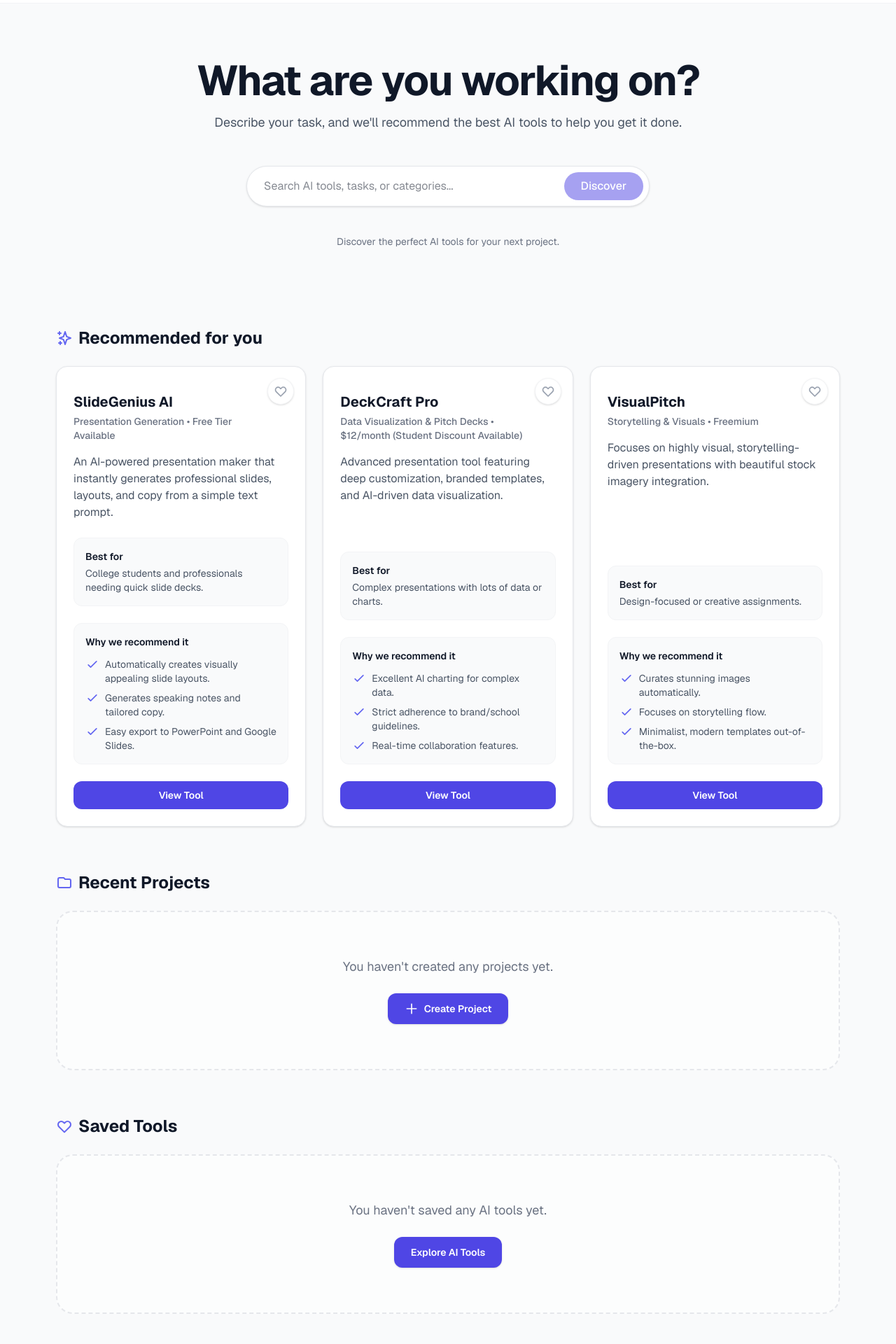
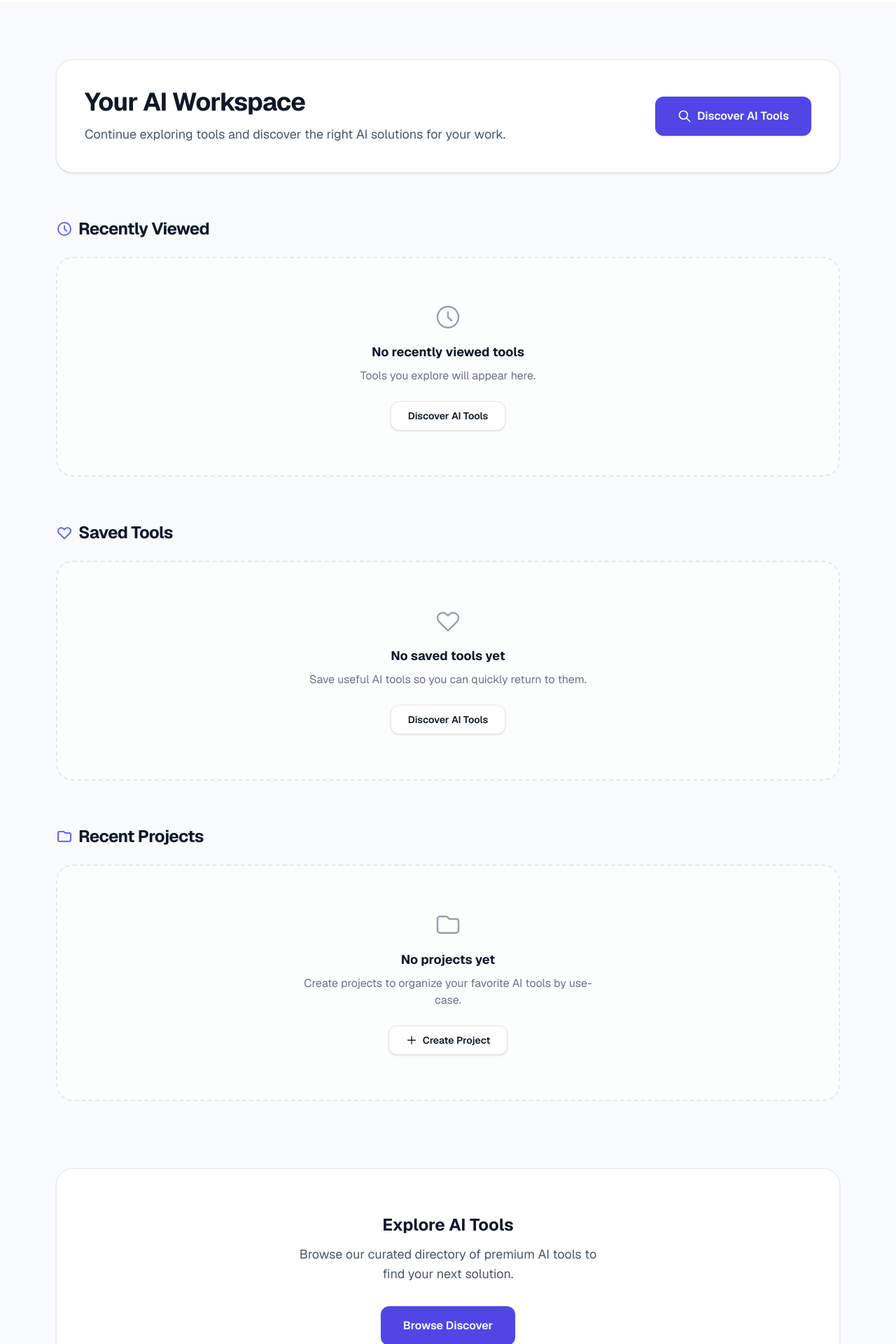
Before and after one commit to YashkumarLohra/ai-saas-platform, a Next.js app: page / in a window 1280 px wide. Shown: the part 60-1980 px from the top of the page at 70% size. Built offline with nearby package versions, Linux system fonts and the light colour scheme.

Commit message:
feat: improve personal AI workspace dashboard

```diff
--- a/src/components/DashboardView.tsx
+++ b/src/components/DashboardView.tsx
@@ -1,7 +1,6 @@
 "use client";
 
 import { useState, useMemo, useEffect } from "react";
-import { TaskInput } from "@/components/TaskInput";
 import { ToolCard } from "@/components/ToolCard";
 import { ProjectCard } from "@/components/ProjectCard";
 import { useProjects } from "@/context/ProjectsContext";
@@ -14,7 +13,6 @@ import { Dialog } from "@/components/Dialog";
 
 export function DashboardView() {
   const [mounted, setMounted] = useState(false);
-  const [hasTask, setHasTask] = useState(false);
 
   const { projects, deleteProject } = useProjects();
   const { favorites } = useFavorites();
@@ -28,8 +26,6 @@ export function DashboardView() {
   }, []);
 
   // Derived state for the dashboard widgets
-  const fallbackRecommendations = useMemo(() => MOCK_RECOMMENDATIONS.slice(0, 3), []);
-
   const recentProjects = useMemo(() => projects.slice(0, 3), [projects]);
 
   const savedTools = useMemo(() => {
@@ -54,119 +50,38 @@ export function DashboardView() {
   };
 
   return (
-    <div className="flex min-h-screen flex-col items-center p-6 sm:p-12 md:p-20 bg-gray-50 dark:bg-zinc-950">
-      <main className="w-full max-w-7xl flex flex-col gap-12">
+    <div className="flex min-h-screen flex-col items-center p-4 sm:p-8 md:p-12 lg:p-20 bg-gray-50 dark:bg-zinc-950">
+      <main className="w-full max-w-6xl flex flex-col gap-12 sm:gap-16">
 
-        {/* Top Header / Greeting */}
-        {!hasTask && (
-          <div className="flex flex-col items-center text-center gap-4 animate-in fade-in slide-in-from-bottom-4 duration-500">
-            <h1 className="text-4xl font-bold tracking-tight sm:text-5xl md:text-6xl text-gray-900 dark:text-white">
-              What are you working on?
+        {/* Top Header / Workspace Introduction */}
+        <div className="flex flex-col sm:flex-row sm:items-center justify-between gap-6 animate-in fade-in slide-in-from-bottom-4 duration-500 bg-white dark:bg-zinc-900 border border-gray-200 dark:border-zinc-800 rounded-3xl p-8 sm:p-10 shadow-sm">
+          <div className="flex flex-col gap-3">
+            <h1 className="text-3xl font-bold tracking-tight sm:text-4xl text-gray-900 dark:text-white">
+              Your AI Workspace
             </h1>
-            <p className="max-w-2xl text-lg text-gray-600 dark:text-gray-400">
-              Describe your task, and we&apos;ll recommend the best AI tools to help you get it done.
+            <p className="max-w-2xl text-lg text-gray-600 dark:text-gray-400 text-balance">
+              Continue exploring tools and discover the right AI solutions for your work.
             </p>
           </div>
-        )}
-
-        {/* Task Input takes over state handling natively */}
-        <div className="w-full max-w-4xl mx-auto">
-          <TaskInput onTaskResolved={(ctx) => setHasTask(!!ctx)} />
+          <Link
+            href="/discover"
+            className="inline-flex items-center justify-center rounded-xl bg-brand-600 px-8 py-4 text-base font-semibold text-white transition-all hover:bg-brand-500 shadow-sm focus:outline-none focus:ring-2 focus:ring-brand-500 focus:ring-offset-2 whitespace-nowrap gap-2"
+          >
+            <svg className="w-5 h-5" fill="none" viewBox="0 0 24 24" stroke="currentColor">
+              <path strokeLinecap="round" strokeLinejoin="round" strokeWidth={2} d="M21 21l-6-6m2-5a7 7 0 11-14 0 7 7 0 0114 0z" />
+            </svg>
+            Discover AI Tools
+          </Link>
         </div>
 
-        {/* Dashboard Sections (Hidden when a task is active) */}
-        {!hasTask && (
-          <div className="flex flex-col gap-16 mt-8">
-
-            {/* Recommendations Fallback */}
-            <section className="flex flex-col gap-6 animate-in fade-in duration-700 delay-100 fill-mode-both">
-              <h2 className="text-2xl font-bold text-gray-900 dark:text-white flex items-center gap-2">
-                <svg className="w-6 h-6 text-brand-500" fill="none" viewBox="0 0 24 24" stroke="currentColor">
-                  <path strokeLinecap="round" strokeLinejoin="round" strokeWidth={2} d="M5 3v4M3 5h4M6 17v4m-2-2h4m5-16l2.286 6.857L21 12l-5.714 2.143L13 21l-2.286-6.857L5 12l5.714-2.143L13 3z" />
-                </svg>
-                Recommended for you
-              </h2>
-              <div className="grid grid-cols-1 md:grid-cols-2 lg:grid-cols-3 gap-6">
-                {fallbackRecommendations.map(tool => (
-                  <ToolCard key={tool.id} tool={tool} />
-                ))}
-              </div>
-            </section>
-
-            {/* Dashboard Widgets that depend on client storage */}
+        {/* Dashboard Sections */}
         {mounted && (
           <div className="flex flex-col gap-16 animate-in fade-in duration-500">
-                {/* Recent Projects */}
-                <section className="flex flex-col gap-6">
-                  <div className="flex items-end justify-between">
-                    <h2 className="text-2xl font-bold text-gray-900 dark:text-white flex items-center gap-2">
-                      <svg className="w-6 h-6 text-brand-500" fill="none" viewBox="0 0 24 24" stroke="currentColor">
-                        <path strokeLinecap="round" strokeLinejoin="round" strokeWidth={2} d="M3 7v10a2 2 0 002 2h14a2 2 0 002-2V9a2 2 0 00-2-2h-6l-2-2H5a2 2 0 00-2 2z" />
-                      </svg>
-                      Recent Projects
-                    </h2>
-                    {projects.length > 0 && (
-                      <Link href="/projects" className="text-sm font-semibold text-brand-600 dark:text-brand-400 hover:underline">
-                        View all projects
-                      </Link>
-                    )}
-                  </div>
-
-                  {recentProjects.length > 0 ? (
-                    <div className="grid grid-cols-1 sm:grid-cols-2 lg:grid-cols-3 gap-6">
-                      {recentProjects.map(project => (
-                        <ProjectCard key={project.id} project={project} onDelete={(p) => setProjectToDelete(p)} />
-                      ))}
-                    </div>
-                  ) : (
-                    <div className="flex flex-col items-center justify-center py-16 px-6 text-center border-2 border-dashed border-gray-200 dark:border-zinc-800 rounded-3xl bg-white/50 dark:bg-zinc-900/50">
-                      <p className="text-lg text-gray-500 dark:text-gray-400 mb-6">You haven&apos;t created any projects yet.</p>
-                      <Link href="/projects" className="rounded-xl bg-brand-600 px-6 py-3 text-sm font-semibold text-white transition-colors hover:bg-brand-500 shadow-sm flex items-center gap-2">
-                        <svg className="w-5 h-5" fill="none" viewBox="0 0 24 24" stroke="currentColor">
-                          <path strokeLinecap="round" strokeLinejoin="round" strokeWidth={2} d="M12 4v16m8-8H4" />
-                        </svg>
-                        Create Project
-                      </Link>
-                    </div>
-                  )}
-                </section>
-
-                {/* Saved Tools */}
-                <section className="flex flex-col gap-6">
-                  <div className="flex items-end justify-between">
-                    <h2 className="text-2xl font-bold text-gray-900 dark:text-white flex items-center gap-2">
-                      <svg className="w-6 h-6 text-brand-500" fill="none" viewBox="0 0 24 24" stroke="currentColor">
-                        <path strokeLinecap="round" strokeLinejoin="round" strokeWidth={2} d="M4.318 6.318a4.5 4.5 0 000 6.364L12 20.364l7.682-7.682a4.5 4.5 0 00-6.364-6.364L12 7.636l-1.318-1.318a4.5 4.5 0 00-6.364 0z" />
-                      </svg>
-                      Saved Tools
-                    </h2>
-                    {favorites.length > 0 && (
-                      <Link href="/favorites" className="text-sm font-semibold text-brand-600 dark:text-brand-400 hover:underline">
-                        View all saved tools
-                      </Link>
-                    )}
-                  </div>
-
-                  {savedTools.length > 0 ? (
-                    <div className="grid grid-cols-1 md:grid-cols-2 lg:grid-cols-3 gap-6">
-                      {savedTools.map(tool => (
-                        <ToolCard key={tool.id} tool={tool} />
-                      ))}
-                    </div>
-                  ) : (
-                    <div className="flex flex-col items-center justify-center py-16 px-6 text-center border-2 border-dashed border-gray-200 dark:border-zinc-800 rounded-3xl bg-white/50 dark:bg-zinc-900/50">
-                      <p className="text-lg text-gray-500 dark:text-gray-400 mb-6">You haven&apos;t saved any AI tools yet.</p>
-                      <Link href="/discover" className="rounded-xl bg-brand-600 px-6 py-3 text-sm font-semibold text-white transition-colors hover:bg-brand-500 shadow-sm flex items-center gap-2">
-                        Explore AI Tools
-                      </Link>
-                    </div>
-                  )}
-                </section>
 
             {/* Recently Viewed Tools */}
             <section className="flex flex-col gap-6">
               <div className="flex items-end justify-between">
-                    <h2 className="text-2xl font-bold text-gray-900 dark:text-white flex items-center gap-2">
+                <h2 className="text-2xl font-bold text-gray-900 dark:text-white flex items-center gap-2 tracking-tight">
                   <svg className="w-6 h-6 text-brand-500" fill="none" viewBox="0 0 24 24" stroke="currentColor" aria-hidden="true">
                     <path strokeLinecap="round" strokeLinejoin="round" strokeWidth={2} d="M12 8v4l3 3m6-3a9 9 0 11-18 0 9 9 0 0118 0z" />
                   </svg>
@@ -177,7 +92,7 @@ export function DashboardView() {
                     onClick={() => {
                       import("@/hooks/useRecentlyViewed").then(m => m.clearRecentlyViewed());
                     }}
-                        className="text-sm font-semibold text-brand-600 dark:text-brand-400 hover:underline focus:outline-none focus:ring-2 focus:ring-brand-500 rounded px-1 -mr-1 transition-colors"
+                    className="text-sm font-semibold text-brand-600 dark:text-brand-400 hover:text-brand-500 hover:underline focus:outline-none focus:ring-2 focus:ring-brand-500 rounded px-2 py-1 -mr-2 transition-colors"
                   >
                     Clear history
                   </button>
@@ -192,18 +107,109 @@ export function DashboardView() {
                 </div>
               ) : (
                 <div className="flex flex-col items-center justify-center py-16 px-6 text-center border-2 border-dashed border-gray-200 dark:border-zinc-800 rounded-3xl bg-white/50 dark:bg-zinc-900/50">
+                  <svg className="h-10 w-10 text-gray-400 mb-4" fill="none" viewBox="0 0 24 24" stroke="currentColor">
+                    <path strokeLinecap="round" strokeLinejoin="round" strokeWidth={1.5} d="M12 8v4l3 3m6-3a9 9 0 11-18 0 9 9 0 0118 0z" />
+                  </svg>
                   <p className="text-lg font-bold text-gray-900 dark:text-white mb-2">No recently viewed tools</p>
                   <p className="text-base text-gray-500 dark:text-gray-400 mb-6 max-w-md">
-                        Tools you explore will appear here so you can quickly return to them later.
+                    Tools you explore will appear here.
                   </p>
-                      <Link href="/discover" className="rounded-xl bg-brand-600 px-6 py-3 text-sm font-semibold text-white transition-colors hover:bg-brand-500 shadow-sm flex items-center gap-2 focus:outline-none focus:ring-2 focus:ring-brand-500 focus:ring-offset-2">
+                  <Link href="/discover" className="rounded-xl bg-white dark:bg-zinc-800 border border-gray-200 dark:border-zinc-700 px-6 py-2.5 text-sm font-semibold text-gray-900 dark:text-white transition-colors hover:bg-gray-50 dark:hover:bg-zinc-700 shadow-sm focus:outline-none focus:ring-2 focus:ring-brand-500 focus:ring-offset-2">
                     Discover AI Tools
                   </Link>
                 </div>
               )}
             </section>
+
+            {/* Saved Tools */}
+            <section className="flex flex-col gap-6">
+              <div className="flex items-end justify-between">
+                <h2 className="text-2xl font-bold text-gray-900 dark:text-white flex items-center gap-2 tracking-tight">
+                  <svg className="w-6 h-6 text-brand-500" fill="none" viewBox="0 0 24 24" stroke="currentColor" aria-hidden="true">
+                    <path strokeLinecap="round" strokeLinejoin="round" strokeWidth={2} d="M4.318 6.318a4.5 4.5 0 000 6.364L12 20.364l7.682-7.682a4.5 4.5 0 00-6.364-6.364L12 7.636l-1.318-1.318a4.5 4.5 0 00-6.364 0z" />
+                  </svg>
+                  Saved Tools
+                </h2>
+                {favorites.length > 0 && (
+                  <Link href="/favorites" className="text-sm font-semibold text-brand-600 dark:text-brand-400 hover:text-brand-500 hover:underline focus:outline-none focus:ring-2 focus:ring-brand-500 rounded px-2 py-1 -mr-2 transition-colors">
+                    View all saved tools
+                  </Link>
+                )}
+              </div>
+
+              {savedTools.length > 0 ? (
+                <div className="grid grid-cols-1 md:grid-cols-2 lg:grid-cols-3 gap-6">
+                  {savedTools.map(tool => (
+                    <ToolCard key={tool.id} tool={tool} />
+                  ))}
+                </div>
+              ) : (
+                <div className="flex flex-col items-center justify-center py-16 px-6 text-center border-2 border-dashed border-gray-200 dark:border-zinc-800 rounded-3xl bg-white/50 dark:bg-zinc-900/50">
+                  <svg className="h-10 w-10 text-gray-400 mb-4" fill="none" viewBox="0 0 24 24" stroke="currentColor">
+                    <path strokeLinecap="round" strokeLinejoin="round" strokeWidth={1.5} d="M4.318 6.318a4.5 4.5 0 000 6.364L12 20.364l7.682-7.682a4.5 4.5 0 00-6.364-6.364L12 7.636l-1.318-1.318a4.5 4.5 0 00-6.364 0z" />
+                  </svg>
+                  <p className="text-lg font-bold text-gray-900 dark:text-white mb-2">No saved tools yet</p>
+                  <p className="text-base text-gray-500 dark:text-gray-400 mb-6 max-w-md">
+                    Save useful AI tools so you can quickly return to them.
+                  </p>
+                  <Link href="/discover" className="rounded-xl bg-white dark:bg-zinc-800 border border-gray-200 dark:border-zinc-700 px-6 py-2.5 text-sm font-semibold text-gray-900 dark:text-white transition-colors hover:bg-gray-50 dark:hover:bg-zinc-700 shadow-sm focus:outline-none focus:ring-2 focus:ring-brand-500 focus:ring-offset-2">
+                    Discover AI Tools
+                  </Link>
                 </div>
               )}
+            </section>
+
+            {/* Recent Projects */}
+            <section className="flex flex-col gap-6">
+              <div className="flex items-end justify-between">
+                <h2 className="text-2xl font-bold text-gray-900 dark:text-white flex items-center gap-2 tracking-tight">
+                  <svg className="w-6 h-6 text-brand-500" fill="none" viewBox="0 0 24 24" stroke="currentColor" aria-hidden="true">
+                    <path strokeLinecap="round" strokeLinejoin="round" strokeWidth={2} d="M3 7v10a2 2 0 002 2h14a2 2 0 002-2V9a2 2 0 00-2-2h-6l-2-2H5a2 2 0 00-2 2z" />
+                  </svg>
+                  Recent Projects
+                </h2>
+                {projects.length > 0 && (
+                  <Link href="/projects" className="text-sm font-semibold text-brand-600 dark:text-brand-400 hover:text-brand-500 hover:underline focus:outline-none focus:ring-2 focus:ring-brand-500 rounded px-2 py-1 -mr-2 transition-colors">
+                    View all projects
+                  </Link>
+                )}
+              </div>
+
+              {recentProjects.length > 0 ? (
+                <div className="grid grid-cols-1 sm:grid-cols-2 lg:grid-cols-3 gap-6">
+                  {recentProjects.map(project => (
+                    <ProjectCard key={project.id} project={project} onDelete={(p) => setProjectToDelete(p)} />
+                  ))}
+                </div>
+              ) : (
+                <div className="flex flex-col items-center justify-center py-16 px-6 text-center border-2 border-dashed border-gray-200 dark:border-zinc-800 rounded-3xl bg-white/50 dark:bg-zinc-900/50">
+                  <svg className="h-10 w-10 text-gray-400 mb-4" fill="none" viewBox="0 0 24 24" stroke="currentColor">
+                    <path strokeLinecap="round" strokeLinejoin="round" strokeWidth={1.5} d="M3 7v10a2 2 0 002 2h14a2 2 0 002-2V9a2 2 0 00-2-2h-6l-2-2H5a2 2 0 00-2 2z" />
+                  </svg>
+                  <p className="text-lg font-bold text-gray-900 dark:text-white mb-2">No projects yet</p>
+                  <p className="text-base text-gray-500 dark:text-gray-400 mb-6 max-w-md">
+                    Create projects to organize your favorite AI tools by use-case.
+                  </p>
+                  <Link href="/projects" className="rounded-xl bg-white dark:bg-zinc-800 border border-gray-200 dark:border-zinc-700 px-6 py-2.5 text-sm font-semibold text-gray-900 dark:text-white transition-colors hover:bg-gray-50 dark:hover:bg-zinc-700 shadow-sm focus:outline-none focus:ring-2 focus:ring-brand-500 focus:ring-offset-2 flex items-center gap-2 mx-auto">
+                    <svg className="w-4 h-4" fill="none" viewBox="0 0 24 24" stroke="currentColor">
+                      <path strokeLinecap="round" strokeLinejoin="round" strokeWidth={2} d="M12 4v16m8-8H4" />
+                    </svg>
+                    Create Project
+                  </Link>
+                </div>
+              )}
+            </section>
+
+            {/* Continue Exploring Block */}
+            <section className="flex flex-col items-center justify-center py-16 px-6 text-center border border-gray-200 dark:border-zinc-800 rounded-3xl bg-white dark:bg-zinc-900 shadow-sm mt-8">
+              <h2 className="text-2xl font-bold text-gray-900 dark:text-white mb-3">Explore AI Tools</h2>
+              <p className="text-lg text-gray-600 dark:text-gray-400 mb-8 max-w-md">
+                Browse our curated directory of premium AI tools to find your next solution.
+              </p>
+              <Link href="/discover" className="rounded-xl bg-brand-600 px-8 py-4 text-base font-semibold text-white transition-all hover:bg-brand-500 shadow-sm focus:outline-none focus:ring-2 focus:ring-brand-500 focus:ring-offset-2">
+                Browse Discover
+              </Link>
+            </section>
 
           </div>
         )}
```
Lines whose indentation alone changed are shown as unchanged.
